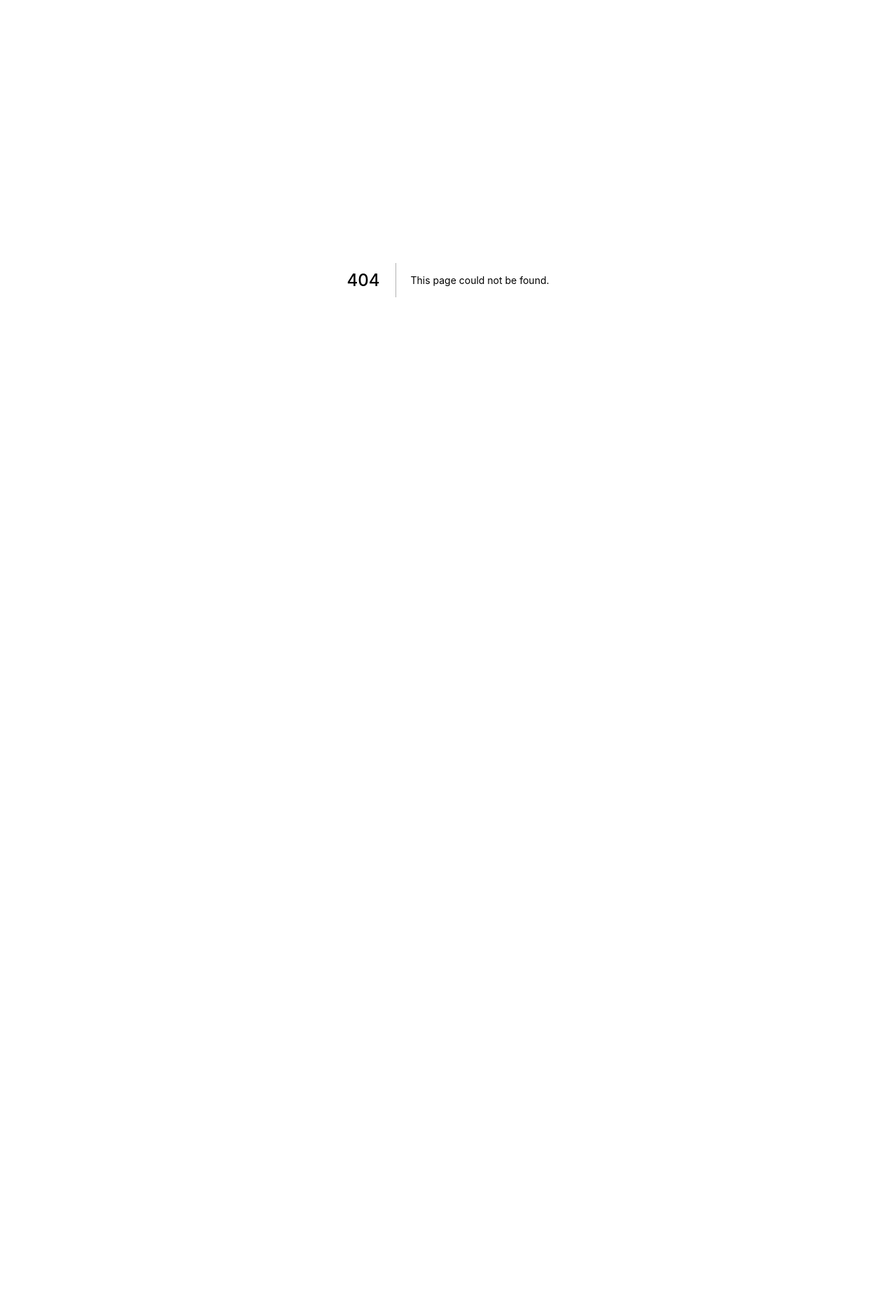
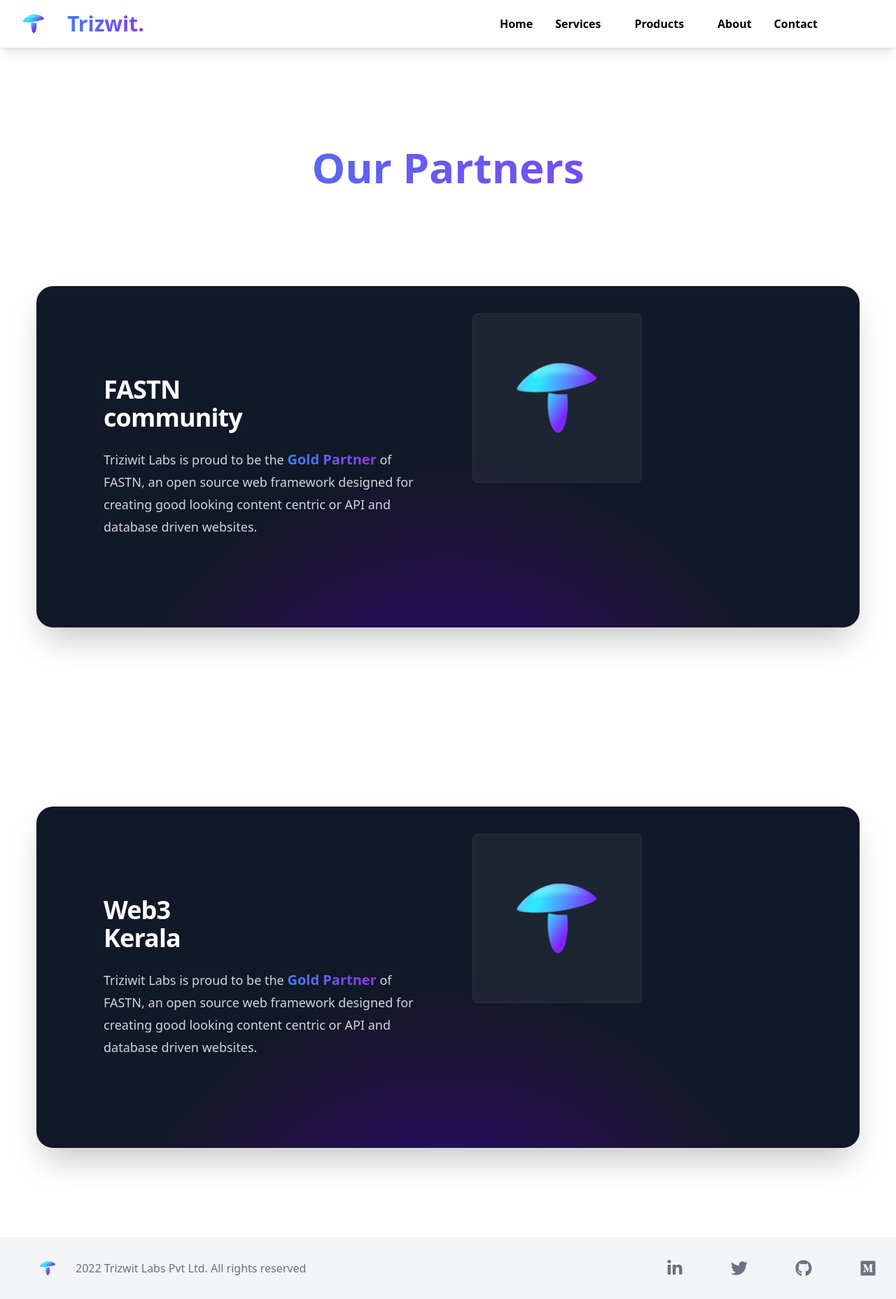
Before and after one commit to Trizwit/trizwit-web, a Next.js app: page /community in a window 1280 px wide. Before the commit this address had no page. Shown: the whole page at 70% size. Before the commit the page ends 800 px from the top, so only its background shows below. Built offline with nearby package versions, Linux system fonts and the light colour scheme.

Commit message:
Add files via upload

```diff
--- /dev/null
+++ b/pages/community.js
@@ -0,0 +1,21 @@
+import Head from "next/head";
+import Image from "next/image";
+import Contact from "../components/Contact";
+import Footer from "../components/Footer";
+import Hero from "../components/Hero";
+import Navbar from "../components/Navbar";
+import Commone from "../components/Commone";
+import Commtwo from "../components/Commtwo";
+import Aboutcont from "../components/aboutcont";
+import Teamcont from "../components/teamcont";
+
+export default function Community() {
+  return (
+    <>
+      <Navbar />
+      <Commone />
+      <Commtwo />
+      <Footer />
+    </>
+  );
+}
```
